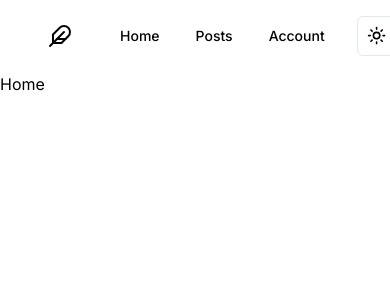
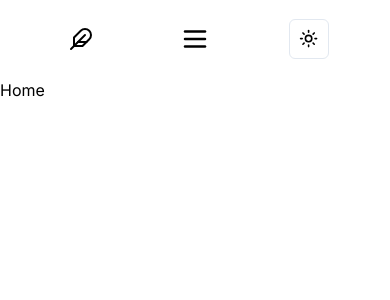
Before and after one commit to gajda-w/hygraph-nextjs-blog-starter, a Next.js app: page / in a window 390 px wide. Shown: the top 300 px of the page. Built offline with nearby package versions, Linux system fonts and the light colour scheme.

Commit message:
add-mobile-version-for-header

```diff
--- a/src/components/Header.tsx
+++ b/src/components/Header.tsx
@@ -1,8 +1,9 @@
+// Assuming "use client" is specific to your environment; ensure it's correctly applied.
 "use client";
 
-import * as React from "react";
+import React, { useState } from "react";
 import Link from "next/link";
-import { Feather } from "lucide-react";
+import { Feather, Menu, X, Smile } from "lucide-react";
 import { ModeToggle } from "@/components/mode-toggle";
 
 import {
@@ -20,22 +21,22 @@ export type Item = {
 };
 
 export const Header = ({ items }: { items: Item[] }) => {
+  const [isMobileMenuVisible, setIsMobileMenuVisible] = useState(false);
+
   return (
     <header className="sticky top-0 isolate z-10 py-4">
       <div className="container">
         <div className="grid w-full grid-flow-col grid-cols-[repeat(3,1fr)] items-center justify-items-center gap-4">
-          <NavigationMenu>
-            <NavigationMenuList>
-              <NavigationMenuItem>
-                <Link href="/" legacyBehavior passHref>
-                  <NavigationMenuLink className={navigationMenuTriggerStyle()}>
-                    <Feather />
-                  </NavigationMenuLink>
-                </Link>
-              </NavigationMenuItem>
-            </NavigationMenuList>
-          </NavigationMenu>
-          <NavigationMenu className="max-w-ful flex">
+          <Link href="/" legacyBehavior passHref>
+            <Feather className={`cursor-pointer ${navigationMenuTriggerStyle()}`} />
+          </Link>
+          <button
+            className="p-2 md:hidden"
+            onClick={() => setIsMobileMenuVisible(!isMobileMenuVisible)}
+          >
+            {isMobileMenuVisible ? <Smile /> : <Menu size={30} />}
+          </button>
+          <NavigationMenu className="max-w-ful hidden md:flex">
             <NavigationMenuList className="flex justify-between">
               {items.map((item) => (
                 <NavigationMenuItem key={item.id}>
@@ -49,6 +50,36 @@ export const Header = ({ items }: { items: Item[] }) => {
             </NavigationMenuList>
           </NavigationMenu>
           <ModeToggle />
+          {isMobileMenuVisible && (
+            <div
+              className={`fixed inset-0 z-40 flex transform flex-col items-end bg-black bg-opacity-90 transition-transform duration-300 md:hidden ${isMobileMenuVisible ? "translate-x-0" : "translate-x-full"}`}
+            >
+              <button
+                onClick={() => setIsMobileMenuVisible(false)}
+                className="m-4 items-end p-2 text-white"
+              >
+                <X size="30" />
+              </button>
+              <div className="flex h-screen w-full place-content-center items-center">
+                <NavigationMenu className="h-full w-full">
+                  <NavigationMenuList className="flex flex-col gap-4 text-3xl">
+                    {items.map((item) => (
+                      <NavigationMenuItem key={item.id}>
+                        <Link href={item.url} passHref>
+                          <NavigationMenuLink
+                            className="text-white"
+                            onClick={() => setIsMobileMenuVisible(false)}
+                          >
+                            {item.label}
+                          </NavigationMenuLink>
+                        </Link>
+                      </NavigationMenuItem>
+                    ))}
+                  </NavigationMenuList>
+                </NavigationMenu>
+              </div>
+            </div>
+          )}
         </div>
       </div>
     </header>
```
